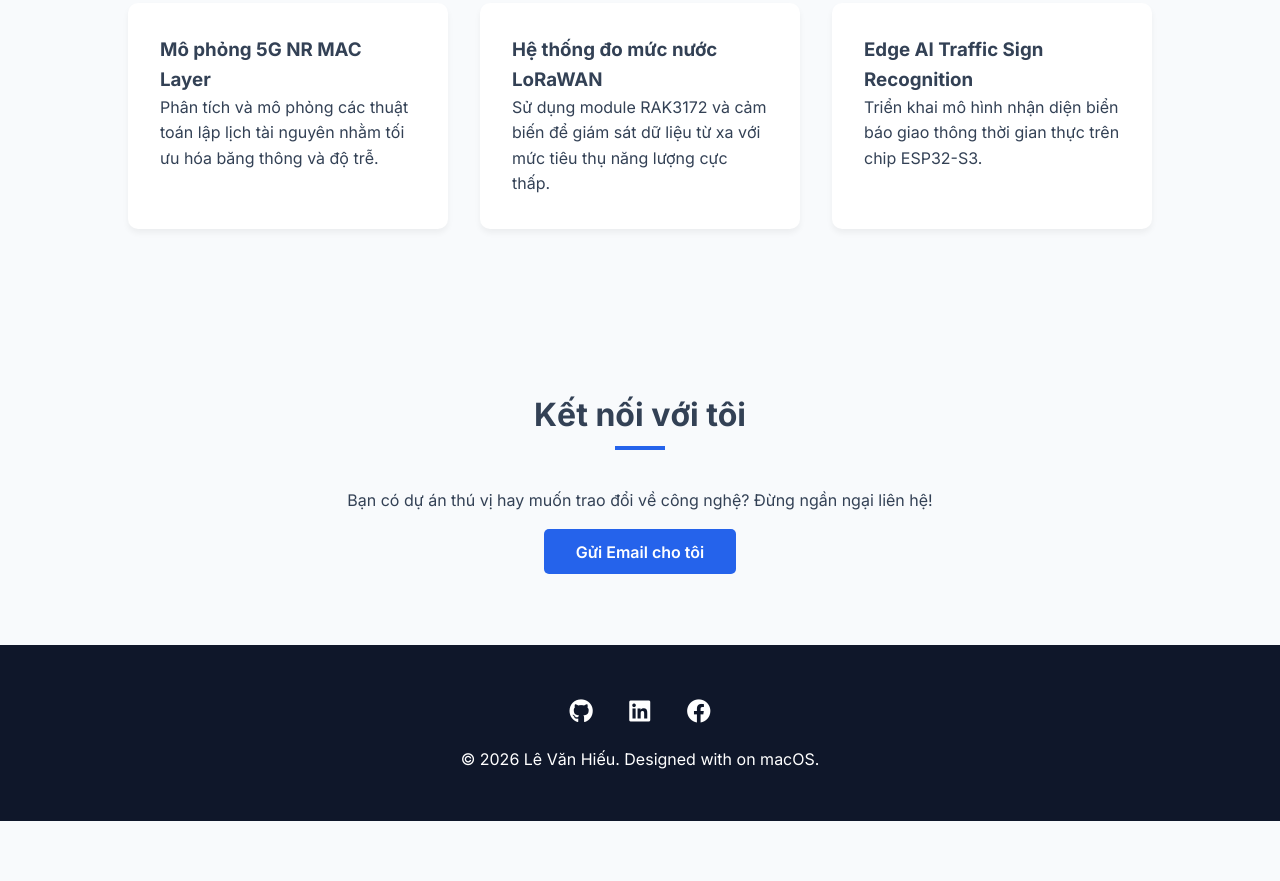
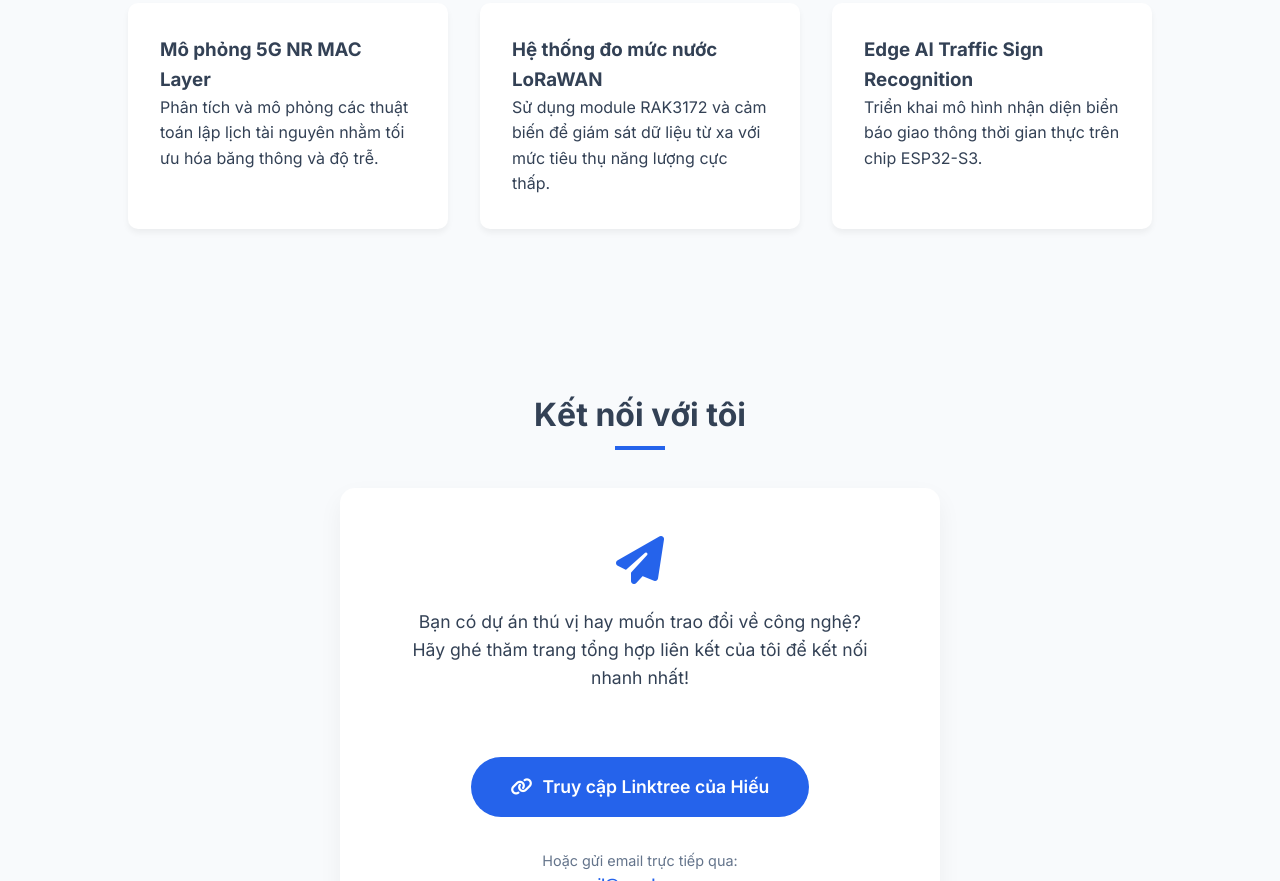
Before and after one commit to lhieu/lhieu.github.io, a plain HTML site: page index.html in a window 1280 px wide. Shown: the part 1919-2800 px from the top of the page. Before the commit the page ends 2740 px from the top, so only its background shows below. Drawn offline with Linux system fonts and the light colour scheme.

Commit message:
index.html

```diff
--- a/index.html
+++ b/index.html
@@ -217,7 +217,7 @@
 
     <header>
         <h1>Xin chào, tôi là LÊ VĂN HIẾU</h1>
-        <p>Kỹ sư Kỹ thuật Điện Tử - Viễn Thông  Máy tính | Chuyên gia Hệ thống nhúng & IoT | Đam mê nghiên cứu công nghệ Viễn thông 5G</p>
+        <p>Kỹ sư Kỹ thuật Điện Tử - Viễn Thông | Chuyên gia Hệ thống nhúng & IoT | Đam mê nghiên cứu công nghệ Viễn thông 5G</p>
         <a href="#projects" class="btn">Xem các dự án</a>
     </header>
 
@@ -275,22 +275,36 @@
         </div>
     </section>
 
+   <!-- SECTION LIÊN HỆ ĐÃ CẬP NHẬT -->
     <section id="contact">
         <h2 class="section-title">Kết nối với tôi</h2>
-        <div style="text-align: center;">
-            <p>Bạn có dự án thú vị hay muốn trao đổi về công nghệ? Đừng ngần ngại liên hệ!</p>
-            <br>
-            <a href="mailto:email@cua-ban.com" class="btn">Gửi Email cho tôi</a>
+        <div style="max-width: 600px; margin: 0 auto; text-align: center; background: white; padding: 3rem; border-radius: 15px; box-shadow: 0 10px 25px rgba(0,0,0,0.05);">
+            <i class="fas fa-paper-plane" style="font-size: 3rem; color: var(--primary-color); margin-bottom: 1.5rem;"></i>
+            <p style="margin-bottom: 2rem; font-size: 1.1rem;">
+                Bạn có dự án thú vị hay muốn trao đổi về công nghệ? <br>
+                Hãy ghé thăm trang tổng hợp liên kết của tôi để kết nối nhanh nhất!
+            </p>
+
+            <!-- THAY LINK LINKTREE CỦA BẠN VÀO ĐÂY -->
+            <a href="https://linktr.ee/levanhieu" target="_blank" class="btn" style="display: inline-flex; align-items: center; gap: 10px; padding: 1rem 2.5rem; font-size: 1.1rem; border-radius: 50px;">
+                <i class="fas fa-link"></i> Truy cập Linktree của Hiếu
+            </a>
+
+            <div style="margin-top: 2rem; color: #64748b; font-size: 0.9rem;">
+                Hoặc gửi email trực tiếp qua: <br>
+                <a href="mailto:email@cua-ban.com" style="color: var(--primary-color); text-decoration: none; font-weight: 600;">email@cua-ban.com</a>
+            </div>
         </div>
     </section>
 
     <footer>
         <div class="social-links">
-            <a href="#"><i class="fab fa-github"></i></a>
-            <a href="#"><i class="fab fa-linkedin"></i></a>
-            <a href="#"><i class="fab fa-facebook"></i></a>
+            <!-- Cập nhật link mạng xã hội của bạn tại đây -->
+            <a href="https://github.com/your-username" target="_blank"><i class="fab fa-github"></i></a>
+            <a href="https://linkedin.com/in/your-username" target="_blank"><i class="fab fa-linkedin"></i></a>
+            <a href="https://facebook.com/your-username" target="_blank"><i class="fab fa-facebook"></i></a>
         </div>
-        <p>&copy; 2026 Lê Văn Hiếu. Designed with on macOS.</p>
+        <p>&copy; 2026 Lê Văn Hiếu. Designed with <i class="fas fa-heart" style="color: #ef4444;"></i> on macOS.</p>
     </footer>
 
 </body>
```
